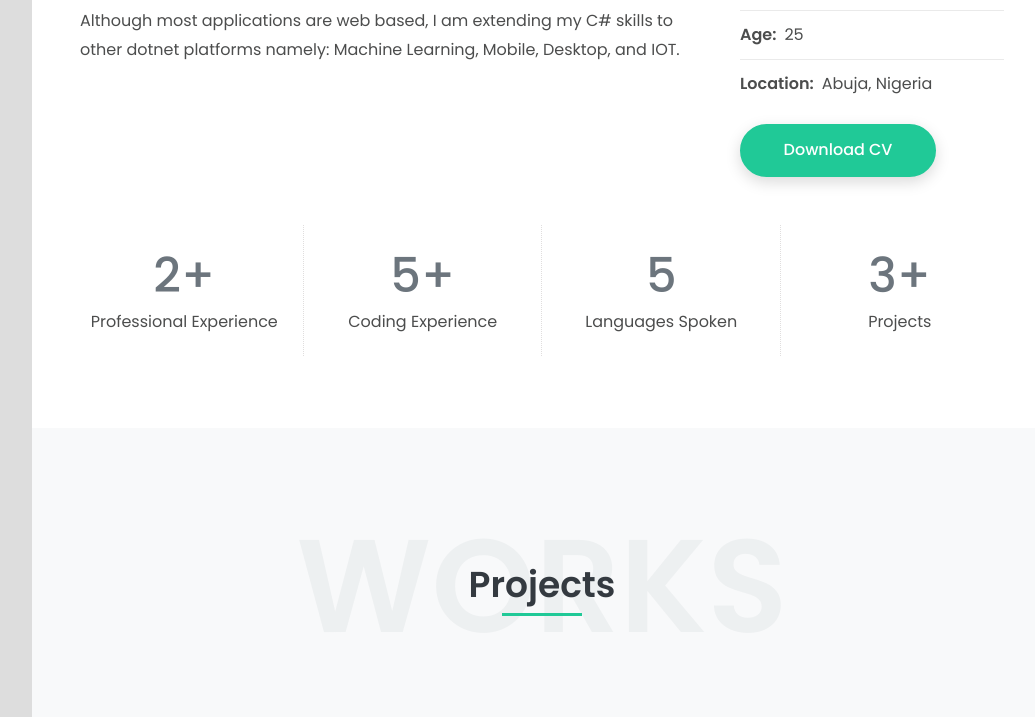
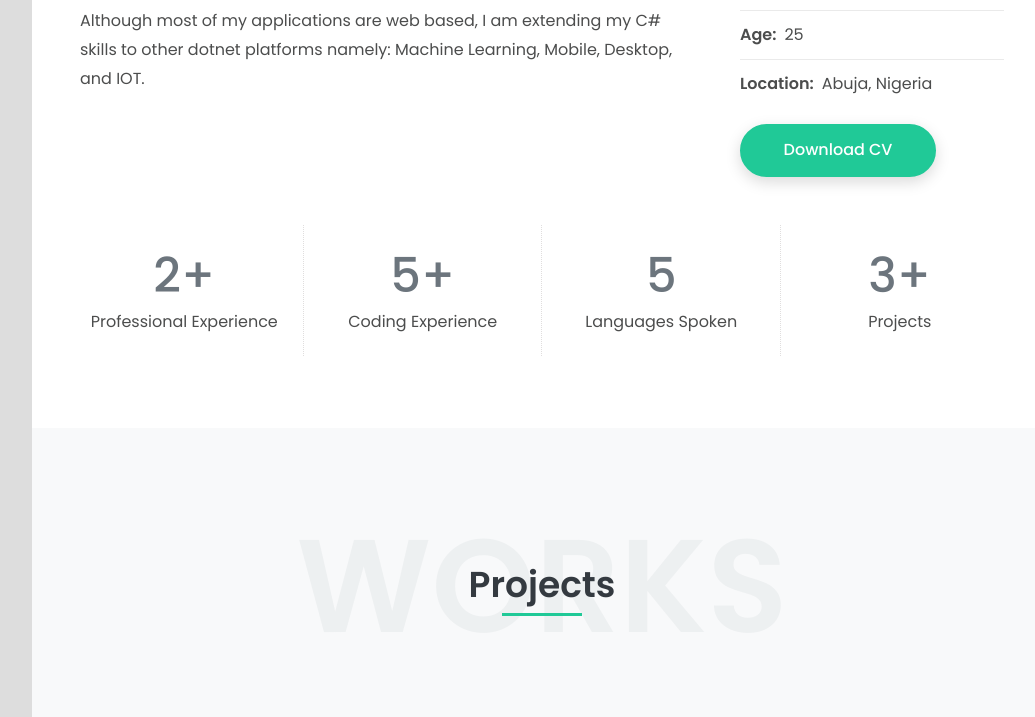
Before and after one commit to DevCisse/MyWebsite, a plain HTML site: page index.html in a window 1280 px wide. Shown: the part 1179-1896 px from the top of the page, without its empty margins (228-1263 px from the left). Drawn offline with Linux system fonts and the light colour scheme; some packages are replaced by stand-ins of ours; a script that the page names is missing.

Commit message:
corrected a typo

```diff
--- a/index.html
+++ b/index.html
@@ -142,7 +142,7 @@
               <h2 class="text-7 font-weight-600 mb-3">I'm <span class="text-primary">Hassan Salihu,</span> a Software
                 Developer</h2>
               <p>I build web applications with <a href="https://dotnet.microsoft.com/">ASP.NET</a> using C#.</p>
-              <p>Although most applications are web based, I am extending my C# skills to other dotnet platforms namely:
+              <p>Although most of my  applications are web based, I am extending my C# skills to other dotnet platforms namely:
                 Machine Learning, Mobile, Desktop, and IOT. </p>
             </div>
             <div class="col-lg-4 mt-5 mt-lg-0">
```
